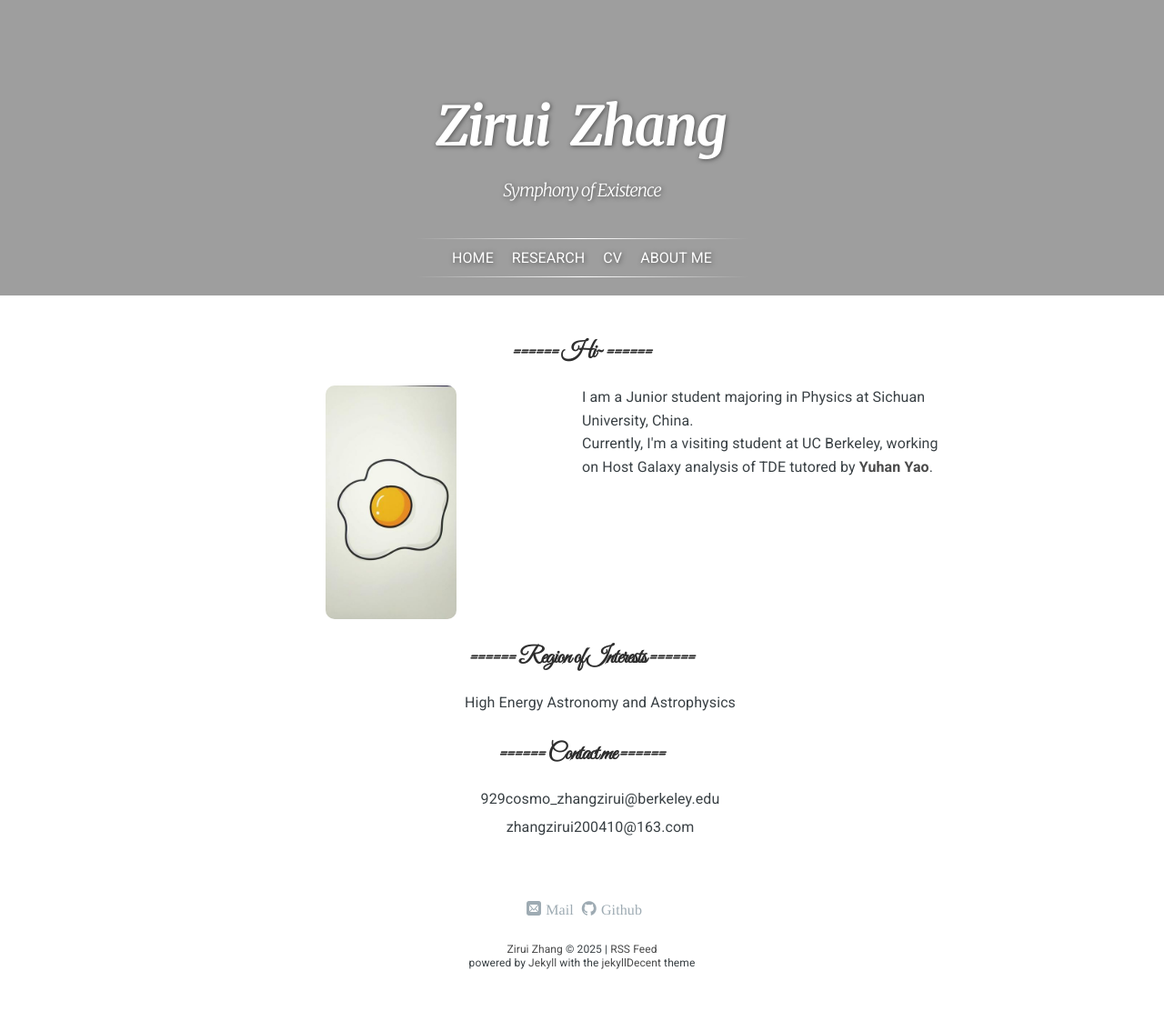
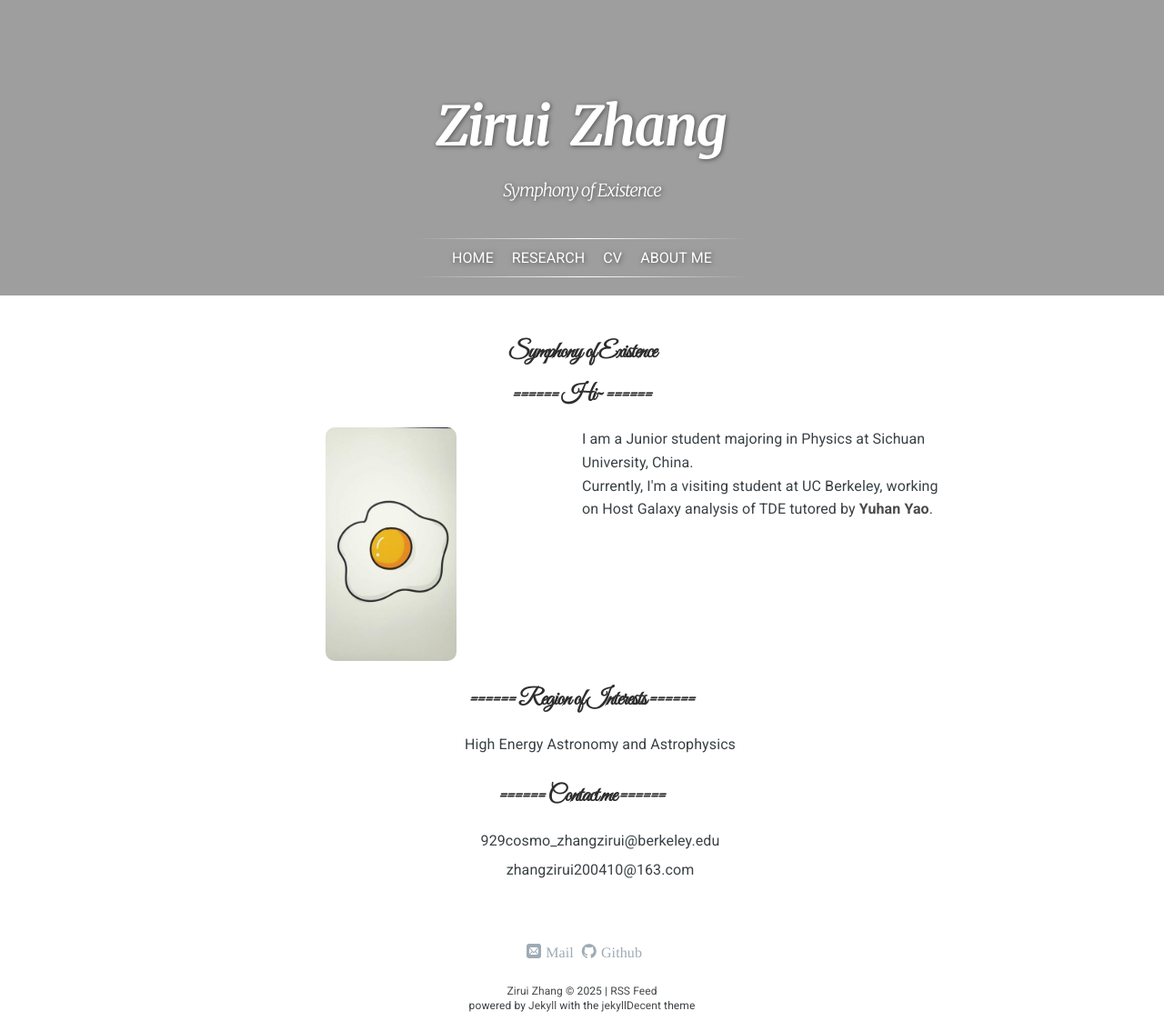
Before and after one commit to ZAKIRAM0/ZAKIRAM0.github.io, a Jekyll site: the page built from index.html, in a window 1280 px wide. Shown: the whole page at 91% size. Built offline with Jekyll 4.4.1, drawn with Linux system fonts in a browser that asks for light colours; nearby versions of some CDN libraries; some web fonts are replaced; library files that are not in the unit come from our copies; a script that is not in the unit is left out; comment, search, counter and statistics services are not loaded; before the commit the page ends 1088 px from its top, so only the background shows below that.

Commit message:
Update index.html

```diff
--- a/index.html
+++ b/index.html
@@ -20,6 +20,7 @@ layout: default
     <link href="https://fonts.googleapis.com/css2?family=Great+Vibes&display=swap" rel="stylesheet">
     <link href="https://fonts.googleapis.com/css2?family=Roboto:wght@400;700&display=swap" rel="stylesheet">
     <title>HomePage</title>
+    <h2 class="subtitle">Symphony of Existence</h2>
     <style>
         body {
             font-family: 'Roboto', sans-serif;
```
